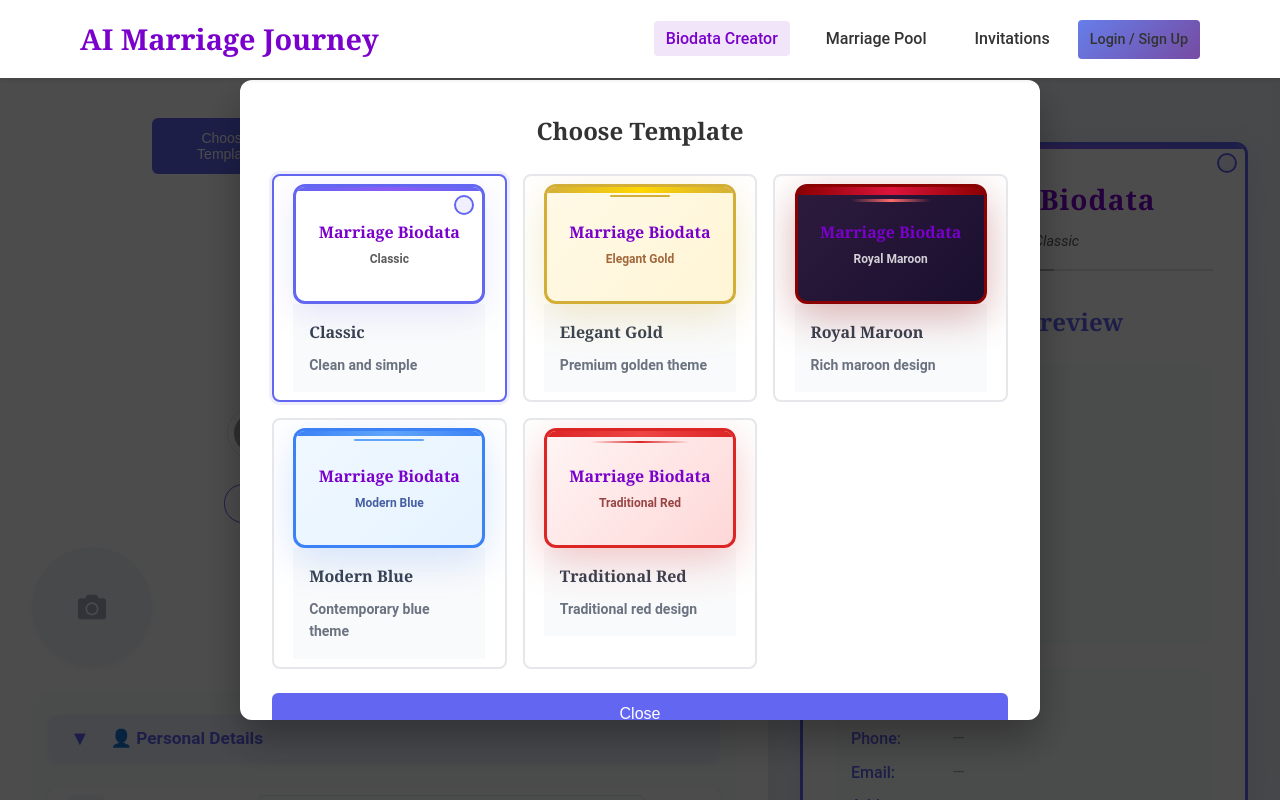
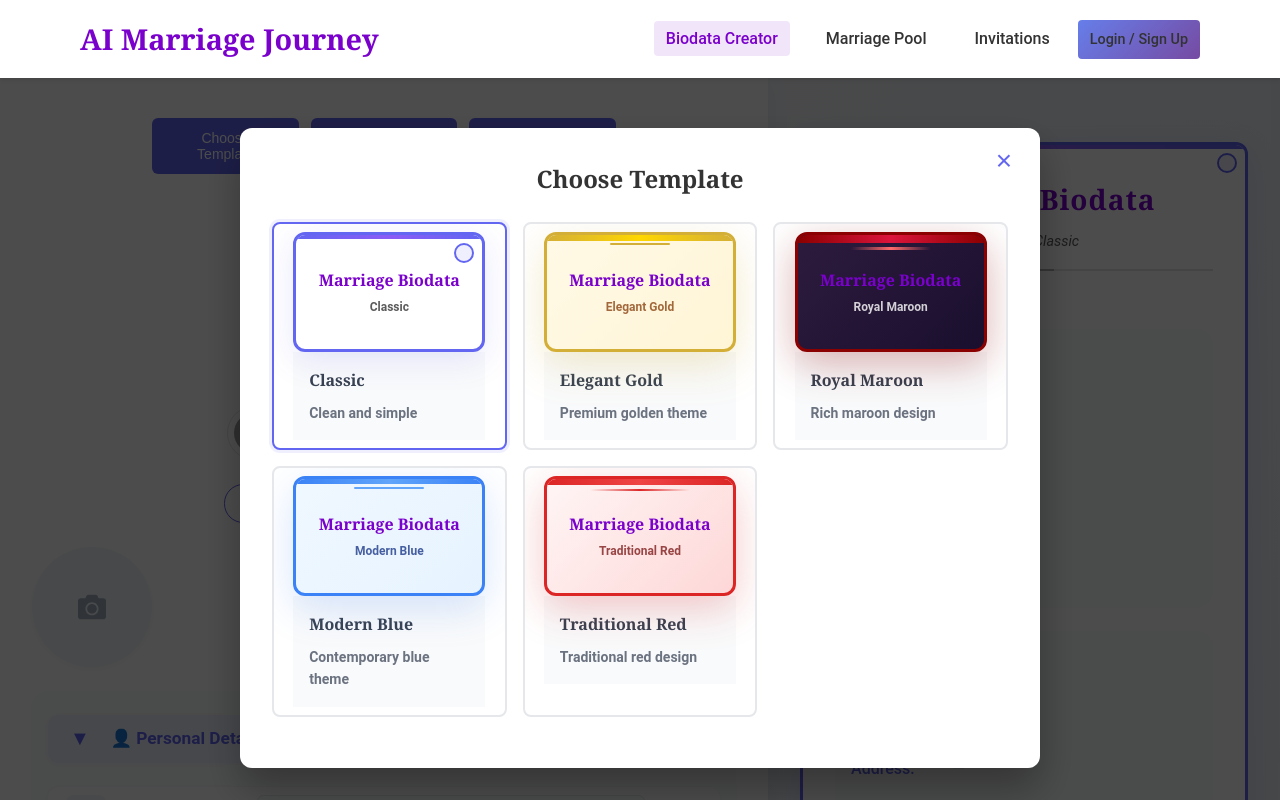
Before and after one commit to avinash-kokare-dev/Marriage-Biodata-Generator-Avinash, a Next.js app: page /biodata in a window 1280 px wide. Both pictures are taken after a click on the button "Choose Template". Shown: the top 800 px of the page. Built offline with nearby package versions, Linux system fonts and the light colour scheme; grey boxes are pictures that could not be loaded.

Commit message:
integration of AI to generate response

```diff
--- a/package.json
+++ b/package.json
@@ -9,6 +9,7 @@
     "lint": "next lint"
   },
   "dependencies": {
+    "@google/generative-ai": "^0.24.1",
     "html2canvas": "^1.4.1",
     "jspdf": "^3.0.1",
     "next": "15.3.3",
--- a/src/app/biodata/page.module.css
+++ b/src/app/biodata/page.module.css
@@ -661,7 +661,7 @@
   display: flex;
   align-items: center;
   justify-content: center;
-  z-index: 1000;
+  z-index: 2000;
 }
 
 .modal {
@@ -673,6 +673,13 @@
   max-height: 80vh;
   overflow-y: auto;
   box-shadow: 0 20px 40px rgba(0, 0, 0, 0.3);
+  position: relative;
+  z-index: 2100;
+  margin: 0;
+  display: flex;
+  flex-direction: column;
+  align-items: center;
+  top: 3rem;
 }
 
 .modal h3 {
@@ -684,8 +691,8 @@
 
 .templateGrid {
   display: grid;
-  grid-template-columns: repeat(auto-fit, minmax(200px, 1fr));
-  gap: 1rem;
+  grid-template-columns: repeat(3, 1fr);
+  gap: 16px;
   margin-bottom: 1.5rem;
 }
 
@@ -747,20 +754,29 @@
   font-size: 0.875rem;
 }
 
-.closeButton {
-  width: 100%;
-  padding: 0.75rem;
-  background: #6366f1;
-  color: white;
+.modalCloseBtn {
+  position: absolute;
+  top: 16px;
+  right: 20px;
+  font-size: 2rem;
+  background: none;
   border: none;
-  border-radius: 6px;
-  font-size: 1rem;
+  color: #6366f1;
   cursor: pointer;
-  transition: background 0.3s ease;
+  z-index: 2;
+  line-height: 1;
+  padding: 0.2rem 0.5rem;
+  border-radius: 50%;
+  transition: background 0.15s, color 0.15s;
+}
+.modalCloseBtn:hover, .modalCloseBtn:focus {
+  background: #dbeafe;
+  color: #4338ca;
+  outline: none;
 }
 
-.closeButton:hover {
-  background: #5855eb;
+.closeButton {
+  display: none;
 }
 
 @media (max-width: 768px) {
--- a/src/app/biodata/page.tsx
+++ b/src/app/biodata/page.tsx
@@ -12,7 +12,7 @@ import jsPDF from 'jspdf';
 const defaultPersonalFields = [
   { id: "fullName", label: "Full Name", value: "", type: "text" },
   { id: "gender", label: "Gender", value: "", type: "select", options: ["Male", "Female", "Other"] },
-  { id: "dob", label: "Date of Birth", value: "", type: "date" },
+  { id: "dob", label: "Date of Birth", value: "", type: "datetime-local" },
   { id: "height", label: "Height", value: "", type: "text" },
   { id: "religion", label: "Religion", value: "", type: "text" },
   { id: "caste", label: "Caste", value: "", type: "text" },
@@ -26,13 +26,18 @@ const defaultProfessionalFields = [
   { id: "education", label: "Education", value: "", type: "text" },
   { id: "occupation", label: "Occupation", value: "", type: "text" },
   { id: "income", label: "Income", value: "", type: "text" },
-  { id: "aboutMe", label: "About Me", value: "", type: "textarea" },
+  { id: "hobbies", label: "Hobbies", value: "", type: "text" },
 ];
 const defaultFamilyFields = [
-  { id: "fatherName", label: "Father's Name", value: "", type: "text", expanded: true },
-  { id: "motherName", label: "Mother's Name", value: "", type: "text", expanded: true },
-  { id: "brotherName", label: "Brother's Name", value: "", type: "text", expanded: true },
-  { id: "sisterName", label: "Sister's Name", value: "", type: "text", expanded: true },
+  { id: "fatherName", label: "Father's Name", value: "", type: "text" },
+  { id: "motherName", label: "Mother's Name", value: "", type: "text" },
+  { id: "brotherName", label: "Brother's Name", value: "", type: "text" },
+  { id: "sisterName", label: "Sister's Name", value: "", type: "text" },
+];
+
+const defaultExtraFields = [
+  { id: "aboutMe", label: "About Me", value: "", type: "text", isAIResponse: true },
+  { id: "partnerPreference", label: "Partner Preference", value: "", type: "text", isAIResponse: true },
 ];
 
 const sectionConfigs = [
@@ -60,9 +65,15 @@ const sectionConfigs = [
     stateKey: "familyFields",
     defaultFields: defaultFamilyFields,
   },
+  {
+    key: "About and Partner Preference",
+    title: "About and Partner Preference",
+    stateKey: "extraFields",
+    defaultFields: defaultExtraFields,
+  },
 ];
 
-type SectionKey = "personalFields" | "contactFields" | "professionalFields" | "familyFields";
+type SectionKey = "personalFields" | "contactFields" | "professionalFields" | "familyFields" | "extraFields";
 
 // Helper function to reorder an array
 function reorderList(list: any[], startIndex: number, endIndex: number) {
@@ -104,6 +115,7 @@ const defaultSectionExpandState: Record<string, boolean> = {
   contact: true,
   professional: true,
   family: true,
+  extra: true,
 };
 
 export default function BiodataPage() {
@@ -113,6 +125,7 @@ export default function BiodataPage() {
   const [contactFields, setContactFields] = useState(defaultContactFields);
   const [professionalFields, setProfessionalFields] = useState(defaultProfessionalFields);
   const [familyFields, setFamilyFields] = useState(defaultFamilyFields);
+  const [extraFields, setExtraFields] = useState(defaultExtraFields);
   const [godImage, setGodImage] = useState<File | null>(null);
   const [godImageUrl, setGodImageUrl] = useState<string | null>(null);
   const [godName, setGodName] = useState("");
@@ -127,12 +140,15 @@ export default function BiodataPage() {
     contactFields,
     professionalFields,
     familyFields,
+    extraFields,
   };
+  console.log(sectionState);
   const setSectionState: Record<SectionKey, React.Dispatch<React.SetStateAction<any[]>>> = {
     personalFields: setPersonalFields,
     contactFields: setContactFields,
     professionalFields: setProfessionalFields,
     familyFields: setFamilyFields,
+    extraFields: setExtraFields,
   };
 
   // LocalStorage keys
@@ -151,9 +167,8 @@ export default function BiodataPage() {
       godName,
       selectedTemplate,
     };
-    console.log('Saving to localStorage:', data);
     localStorage.setItem(STORAGE_KEY, JSON.stringify(data));
-  }, [profilePicUrl, personalFields, contactFields, professionalFields, familyFields, godImageUrl, selectedGodImage, godName, selectedTemplate]);
+  }, [profilePicUrl, personalFields, contactFields, professionalFields, familyFields, extraFields, godImageUrl, selectedGodImage, godName, selectedTemplate]);
 
   // Load from localStorage on mount
   useEffect(() => {
@@ -185,6 +200,7 @@ export default function BiodataPage() {
     setContactFields(defaultContactFields);
     setProfessionalFields(defaultProfessionalFields);
     setFamilyFields(defaultFamilyFields);
+    setExtraFields(defaultExtraFields);
     setGodImage(null);
     setGodImageUrl(null);
     setSelectedGodImage(null);
@@ -238,7 +254,6 @@ export default function BiodataPage() {
       label: "New Field",
       value: "",
       type: "text",
-      expanded: true,
     };
     setSectionState[sectionKey]((prev) => [...prev, newField]);
   };
@@ -266,15 +281,6 @@ export default function BiodataPage() {
     });
   };
 
-  // Field Expand/Collapse Handler
-  const handleToggleExpand = (sectionKey: SectionKey, idx: number) => {
-    setSectionState[sectionKey]((prev) => {
-      const updated = [...prev];
-      updated[idx] = { ...updated[idx], expanded: !updated[idx].expanded };
-      return updated;
-    });
-  };
-
   // Update onDragEnd to handle reordering
   const onDragEnd = (result: DropResult) => {
     const { source, destination } = result;
@@ -287,6 +293,7 @@ export default function BiodataPage() {
       contact: "contactFields",
       professional: "professionalFields",
       family: "familyFields",
+      extra: "extraFields",
     } as const;
     const sourceSectionKey = droppableIdToSectionKey[source.droppableId as keyof typeof droppableIdToSectionKey] as SectionKey;
     const destSectionKey = droppableIdToSectionKey[destination.droppableId as keyof typeof droppableIdToSectionKey] as SectionKey;
@@ -408,6 +415,31 @@ export default function BiodataPage() {
       setIsGeneratingPDF(false);
     }
   };
+
+  const callAI = async () => {
+    const response = await fetch("/api/generate-suggestion", {
+      method: "POST",
+      headers: { "Content-Type": "application/json" },
+      body: JSON.stringify({
+        // name: defaultPersonalFields.find(field => field.id === "fullName")?.value,
+        // age: defaultPersonalFields.find(field => field.id === "dob")?.value,
+        // profession: defaultProfessionalFields.find(field => field.id === "occupation")?.value,
+        // education: defaultProfessionalFields.find(field => field.id === "education")?.value,
+        // location: "Pune",
+        // hobbies: defaultPersonalFields.find(field => field.id === "hobbies")?.value,
+        name: 'Avinash',
+        age: 26,
+        profession: 'Software Engineer',
+        education: 'B.E. Computer Science',
+        location: 'Mumbai',
+        hobbies: 'Cricket, Reading, Travelling',
+      })
+    });
+
+    const data = await response.json();
+    console.log(data.aboutMe);
+
+  }
 
   return (
     <div className={styles.biodataWrapper}>
@@ -533,6 +565,15 @@ export default function BiodataPage() {
         {showTemplateModal && (
           <div className={styles.modalOverlay}>
             <div className={styles.modal}>
+              <button
+                className={styles.modalCloseBtn}
+                onClick={() => setShowTemplateModal(false)}
+                aria-label="Close"
+                type="button"
+                style={{ position: 'absolute', top: 16, right: 20, fontSize: 28, background: 'none', border: 'none', color: '#6366f1', cursor: 'pointer', zIndex: 2 }}
+              >
+                ×
+              </button>
               <h3>Choose Template</h3>
               <div className={styles.templateGrid}>
                 {templateOptions.map((template) => (
@@ -557,12 +598,6 @@ export default function BiodataPage() {
                   </div>
                 ))}
               </div>
-              <button
-                className={styles.closeButton}
-                onClick={() => setShowTemplateModal(false)}
-              >
-                Close
-              </button>
             </div>
           </div>
         )}
@@ -600,7 +635,8 @@ export default function BiodataPage() {
           {godName && (
             <div style={{ textAlign: 'center', color: '#6366f1', fontWeight: 700, fontSize: '1.15rem', marginBottom: '0.7rem', letterSpacing: '0.02em' }}>{godName}</div>
           )}
-          <h2 style={{ textAlign: 'center', color: '#6366f1', marginBottom: '1.5rem' }}>Biodata Preview</h2>
+
+          <button onClick={() => callAI()}>Click</button>
 
           {profilePicUrl && (
             <div style={{ display: 'flex', justifyContent: 'center', marginBottom: '1.2rem' }}>
```
Also changed, not shown: src/app/api/generate-suggestion/route.ts (added, +72 -0 lines), 1 other file (tests, documents, lock files or other folders).
